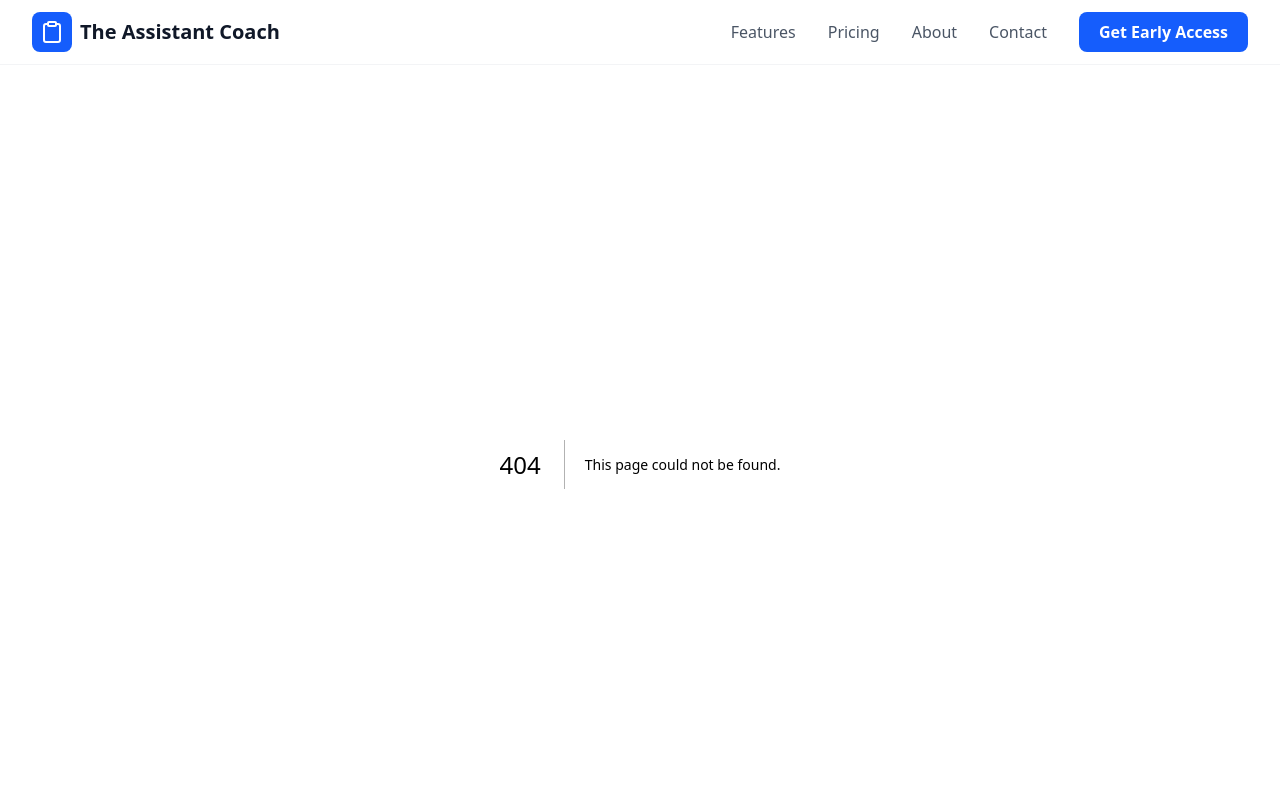
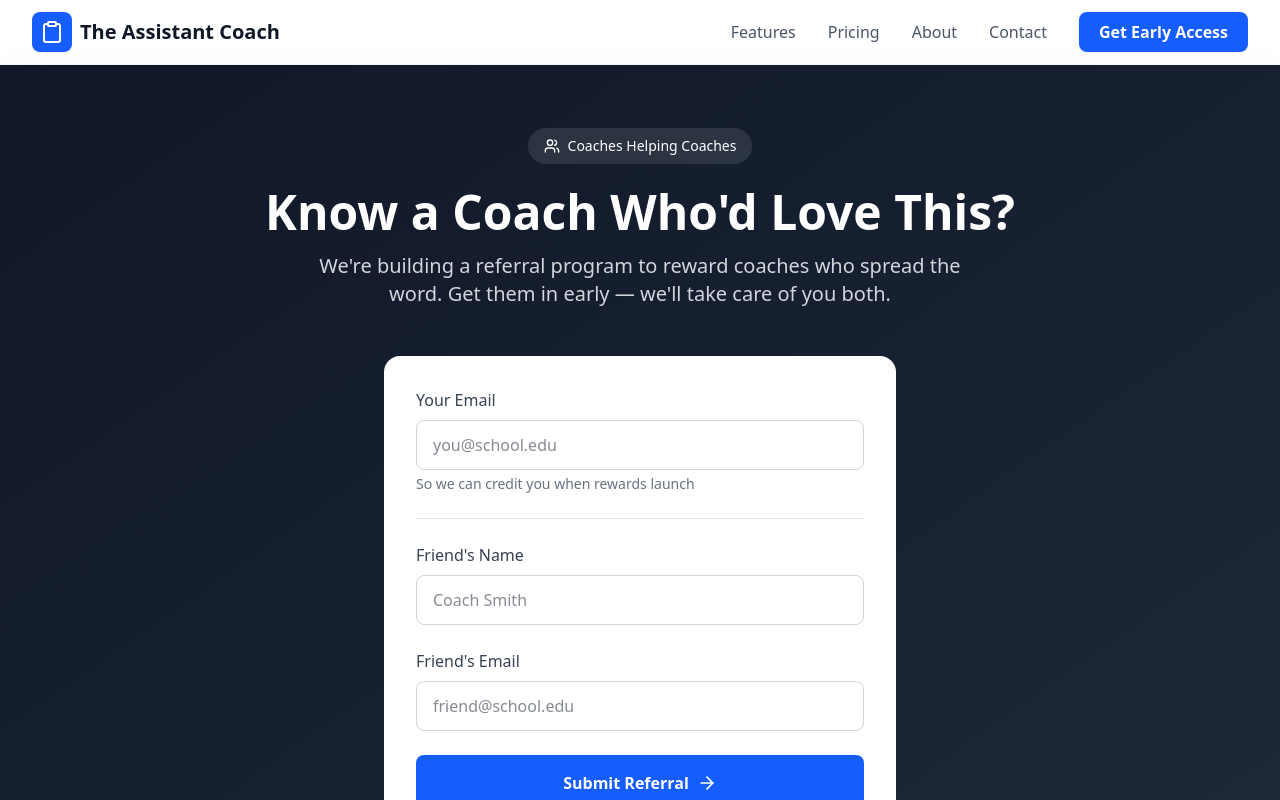
Before and after one commit to andrewshay0245/the-assistant-coach, a Next.js app: page /refer in a window 1280 px wide. Before the commit this address had no page. Shown: the top 800 px of the page. Built offline with nearby package versions, Linux system fonts and the light colour scheme.

Commit message:
Add referral page and API endpoint

```diff
--- /dev/null
+++ b/src/app/api/refer/route.ts
@@ -0,0 +1,33 @@
+import { NextResponse } from 'next/server';
+
+export async function POST(request: Request) {
+  try {
+    const data = await request.json();
+    const { referrerEmail, friendEmail, friendName, timestamp } = data;
+
+    // Log referral (replace with Supabase insert when ready)
+    console.log('New referral:', {
+      referrerEmail,
+      friendEmail,
+      friendName,
+      timestamp,
+    });
+
+    // TODO: Store in Supabase
+    // const { error } = await supabase.from('referrals').insert({
+    //   referrer_email: referrerEmail,
+    //   friend_email: friendEmail,
+    //   friend_name: friendName,
+    //   created_at: timestamp,
+    //   status: 'pending',
+    // });
+
+    // For now, we could also send an email notification
+    // or store in a simple way
+
+    return NextResponse.json({ success: true });
+  } catch (error) {
+    console.error('Referral error:', error);
+    return NextResponse.json({ error: 'Failed to submit referral' }, { status: 500 });
+  }
+}
--- /dev/null
+++ b/src/app/refer/page.tsx
@@ -0,0 +1,159 @@
+'use client';
+
+import { useState } from 'react';
+import Link from 'next/link';
+import { CheckCircle, Users, ArrowRight } from 'lucide-react';
+
+export default function ReferPage() {
+  const [referrerEmail, setReferrerEmail] = useState('');
+  const [friendEmail, setFriendEmail] = useState('');
+  const [friendName, setFriendName] = useState('');
+  const [submitted, setSubmitted] = useState(false);
+  const [loading, setLoading] = useState(false);
+
+  const handleSubmit = async (e: React.FormEvent) => {
+    e.preventDefault();
+    setLoading(true);
+
+    try {
+      // Send to API endpoint
+      const res = await fetch('/api/refer', {
+        method: 'POST',
+        headers: { 'Content-Type': 'application/json' },
+        body: JSON.stringify({
+          referrerEmail,
+          friendEmail,
+          friendName,
+          timestamp: new Date().toISOString(),
+        }),
+      });
+
+      if (res.ok) {
+        setSubmitted(true);
+      }
+    } catch (error) {
+      console.error('Referral error:', error);
+    } finally {
+      setLoading(false);
+    }
+  };
+
+  if (submitted) {
+    return (
+      <div className="min-h-screen bg-gradient-to-br from-gray-900 to-gray-800 flex items-center justify-center p-4">
+        <div className="bg-white rounded-2xl p-8 max-w-md w-full text-center">
+          <div className="w-16 h-16 bg-emerald-100 rounded-full flex items-center justify-center mx-auto mb-4">
+            <CheckCircle className="w-8 h-8 text-emerald-600" />
+          </div>
+          <h1 className="text-2xl font-bold text-gray-900 mb-2">Referral Submitted!</h1>
+          <p className="text-gray-600 mb-6">
+            Thanks for spreading the word. We&apos;ll reach out to {friendName || 'your friend'} and
+            make sure you both get credit when our referral program launches.
+          </p>
+          <div className="space-y-3">
+            <Link
+              href="/"
+              className="block w-full py-3 bg-blue-600 hover:bg-blue-700 text-white font-bold rounded-lg transition-colors"
+            >
+              Back to Home
+            </Link>
+            <button
+              onClick={() => {
+                setSubmitted(false);
+                setFriendEmail('');
+                setFriendName('');
+              }}
+              className="block w-full py-3 bg-gray-100 hover:bg-gray-200 text-gray-700 font-bold rounded-lg transition-colors"
+            >
+              Refer Another Coach
+            </button>
+          </div>
+        </div>
+      </div>
+    );
+  }
+
+  return (
+    <div className="min-h-screen bg-gradient-to-br from-gray-900 to-gray-800">
+      <div className="max-w-4xl mx-auto px-4 py-16">
+        {/* Header */}
+        <div className="text-center mb-12">
+          <div className="inline-flex items-center gap-2 bg-white/10 px-4 py-2 rounded-full text-sm font-medium text-white mb-6">
+            <Users className="w-4 h-4" />
+            Coaches Helping Coaches
+          </div>
+          <h1 className="text-4xl md:text-5xl font-bold text-white mb-4">
+            Know a Coach Who&apos;d Love This?
+          </h1>
+          <p className="text-xl text-gray-300 max-w-2xl mx-auto">
+            We&apos;re building a referral program to reward coaches who spread the word.
+            Get them in early — we&apos;ll take care of you both.
+          </p>
+        </div>
+
+        {/* Form */}
+        <div className="bg-white rounded-2xl p-8 max-w-lg mx-auto">
+          <form onSubmit={handleSubmit} className="space-y-6">
+            <div>
+              <label className="block text-gray-700 font-medium mb-2">
+                Your Email
+              </label>
+              <input
+                type="email"
+                value={referrerEmail}
+                onChange={(e) => setReferrerEmail(e.target.value)}
+                placeholder="you@school.edu"
+                required
+                className="w-full px-4 py-3 border border-gray-300 rounded-lg focus:outline-none focus:ring-2 focus:ring-blue-500"
+              />
+              <p className="text-gray-500 text-sm mt-1">So we can credit you when rewards launch</p>
+            </div>
+
+            <hr className="border-gray-200" />
+
+            <div>
+              <label className="block text-gray-700 font-medium mb-2">
+                Friend&apos;s Name
+              </label>
+              <input
+                type="text"
+                value={friendName}
+                onChange={(e) => setFriendName(e.target.value)}
+                placeholder="Coach Smith"
+                required
+                className="w-full px-4 py-3 border border-gray-300 rounded-lg focus:outline-none focus:ring-2 focus:ring-blue-500"
+              />
+            </div>
+
+            <div>
+              <label className="block text-gray-700 font-medium mb-2">
+                Friend&apos;s Email
+              </label>
+              <input
+                type="email"
+                value={friendEmail}
+                onChange={(e) => setFriendEmail(e.target.value)}
+                placeholder="friend@school.edu"
+                required
+                className="w-full px-4 py-3 border border-gray-300 rounded-lg focus:outline-none focus:ring-2 focus:ring-blue-500"
+              />
+            </div>
+
+            <button
+              type="submit"
+              disabled={loading}
+              className="w-full py-4 bg-blue-600 hover:bg-blue-700 disabled:bg-blue-400 text-white font-bold rounded-lg transition-colors flex items-center justify-center gap-2"
+            >
+              {loading ? 'Submitting...' : 'Submit Referral'}
+              {!loading && <ArrowRight className="w-5 h-5" />}
+            </button>
+          </form>
+
+          <p className="text-center text-gray-500 text-sm mt-6">
+            We&apos;ll send them a friendly intro. No spam, ever.
+          </p>
+        </div>
+      </div>
+    </div>
+  );
+}
```
